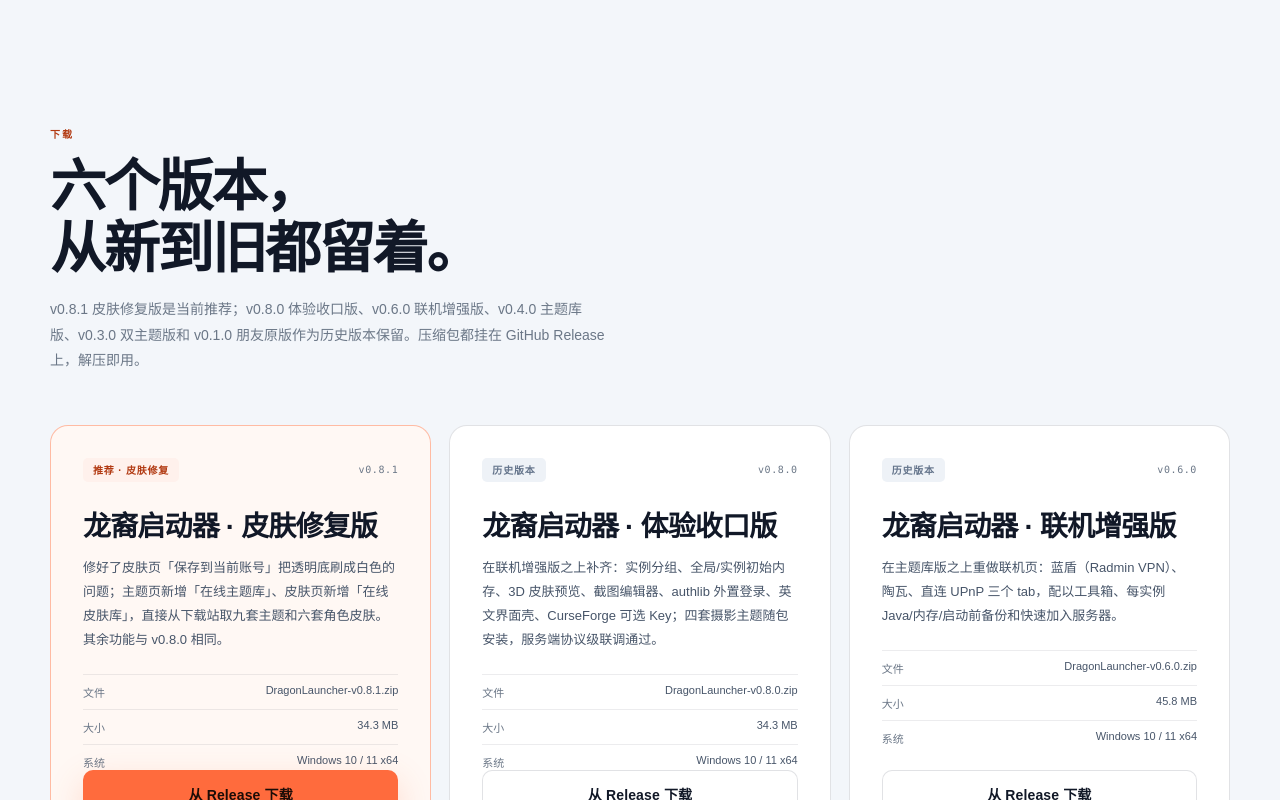
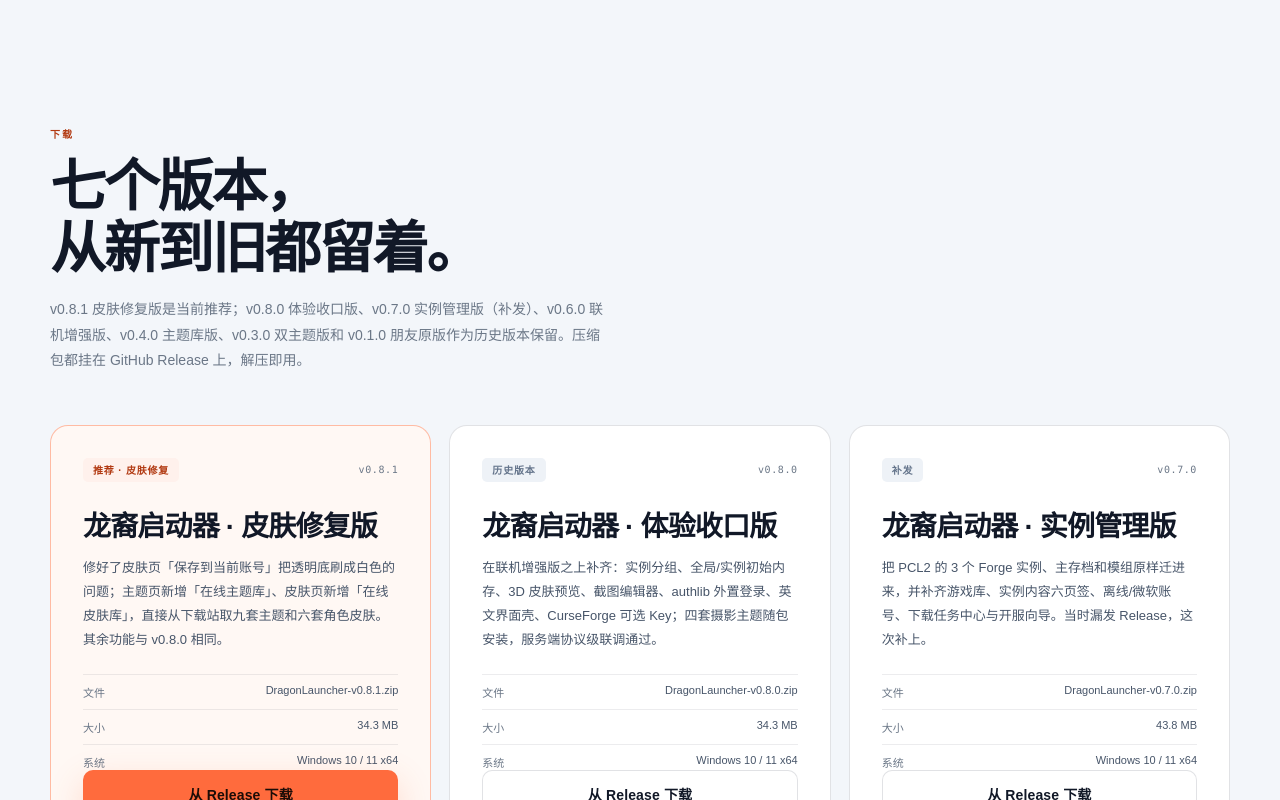
Before and after one commit to yeco2656-jpg/dragonlauncher, a plain HTML site: page index.html in a window 1280 px wide. Shown: the part 11200-12000 px from the top of the page. Drawn offline with Linux system fonts and the light colour scheme; no server answers.

Commit message:
补 v0.7.0 下载卡与 SHA；版本卡增至七张

```diff
--- a/index.html
+++ b/index.html
@@ -489,8 +489,8 @@
     <section class="section download" id="download">
       <div class="section-head reveal">
         <p class="kicker">下载</p>
-        <h2>六个版本，<br>从新到旧都留着。</h2>
-        <p class="section-sub">v0.8.1 皮肤修复版是当前推荐；v0.8.0 体验收口版、v0.6.0 联机增强版、v0.4.0 主题库版、v0.3.0 双主题版和 v0.1.0 朋友原版作为历史版本保留。压缩包都挂在 GitHub Release 上，解压即用。</p>
+        <h2>七个版本，<br>从新到旧都留着。</h2>
+        <p class="section-sub">v0.8.1 皮肤修复版是当前推荐；v0.8.0 体验收口版、v0.7.0 实例管理版（补发）、v0.6.0 联机增强版、v0.4.0 主题库版、v0.3.0 双主题版和 v0.1.0 朋友原版作为历史版本保留。压缩包都挂在 GitHub Release 上，解压即用。</p>
       </div>
 
       <div class="download-grid">
@@ -529,6 +529,25 @@
           <div class="sha-row">
             <code>DD42636E197C74ADB24AA4DA00D6F775F83DC13D582013498E8163E316C73FE6</code>
             <button class="copy-btn" type="button" data-copy="DD42636E197C74ADB24AA4DA00D6F775F83DC13D582013498E8163E316C73FE6">复制 SHA256</button>
+          </div>
+        </article>
+
+        <article class="download-card reveal">
+          <div class="card-top">
+            <span class="badge badge-muted">补发</span>
+            <span class="version">v0.7.0</span>
+          </div>
+          <h3>龙裔启动器 · 实例管理版</h3>
+          <p class="card-desc">把 PCL2 的 3 个 Forge 实例、主存档和模组原样迁进来，并补齐游戏库、实例内容六页签、离线/微软账号、下载任务中心与开服向导。当时漏发 Release，这次补上。</p>
+          <dl class="file-meta">
+            <div><dt>文件</dt><dd>DragonLauncher-v0.7.0.zip</dd></div>
+            <div><dt>大小</dt><dd>43.8 MB</dd></div>
+            <div><dt>系统</dt><dd>Windows 10 / 11 x64</dd></div>
+          </dl>
+          <a class="btn btn-ghost btn-wide" href="https://github.com/yeco2656-jpg/dragonlauncher/releases/download/v0.7.0/DragonLauncher-v0.7.0.zip">从 Release 下载</a>
+          <div class="sha-row">
+            <code>2F4D6BF50AF30534ACC91AD8C8655FE54695FE678745DC51AE9124267FDD68E0</code>
+            <button class="copy-btn" type="button" data-copy="2F4D6BF50AF30534ACC91AD8C8655FE54695FE678745DC51AE9124267FDD68E0">复制 SHA256</button>
           </div>
         </article>
 
```
Also changed, not shown: downloads/SHA256SUMS.txt.
